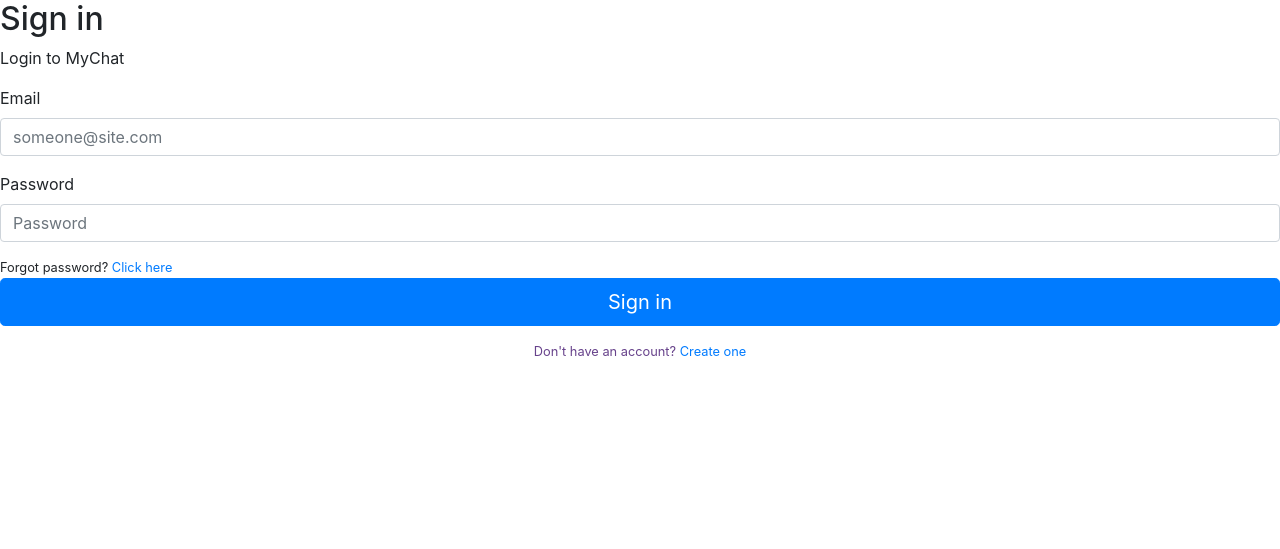
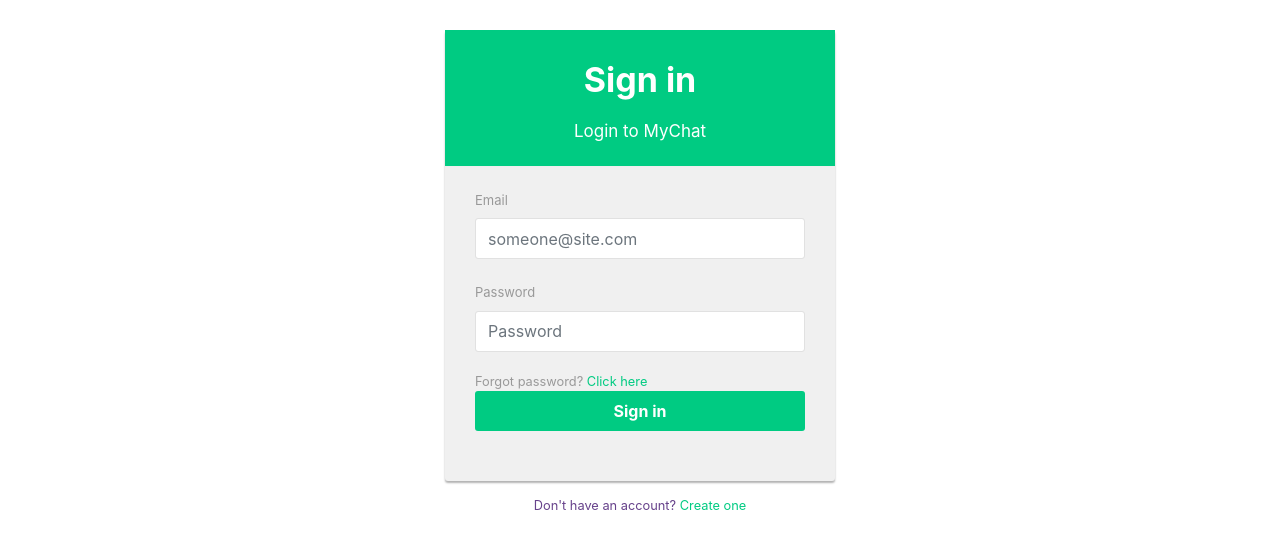
Before and after one commit to AriannaUrc/chatapp, a PHP site: page /signin.php in a window 1280 px wide. Shown: the top 549 px of the page. Run offline with PHP 8.4, Linux system fonts and the light colour scheme.

Commit message:
login front end

```diff
--- /dev/null
+++ b/css/signin.css
@@ -0,0 +1,84 @@
+body{
+    color: #999;
+}
+
+.form-control{
+    min-height: 41px;
+    box-shadow: none;
+    border-color: #e1e1e1;
+}
+
+.form-control:focus{
+    border-color: #00cb82;
+}
+
+.form-control, .btn{
+    border-radius: 3px;
+}
+
+.form-header{
+    margin: -30px -30px 20px;
+    padding: 30px 30px 10px;
+    text-align: center;
+    background: #00cb82;
+    border-bottom: 1px solid #eee;
+    color: #fff;
+}
+
+.form-header h2{
+    font-size: 34px;
+    font-weight: bold;
+    margin: 0 0 10px;
+}
+
+.form-header p{
+    margin: 20px 0 15px;
+    font-size: 17px;
+    line-height: normal;
+}
+
+.signin-form{
+    width: 390px;
+    margin: 0 auto;
+    padding: 30px 0;
+}
+
+.signin-form form{
+    color: #999;
+    border-radius: 3px;
+    margin-bottom: 15px;
+    background: #f0f0f0;
+    box-shadow: 0px 2px 2px rgba(0, 0, 0, 0.3);
+    padding: 30px;
+}
+
+.signin-form .form-group{
+    margin-bottom: 20px;
+}
+
+.signin-form label{
+    font-weight: normal;
+    font-size: 13px;
+}
+
+.signin-form .btn{
+    font-size: 16px;
+    font-weight: bold;
+    background: #00cb82;
+    border: none;
+    min-width: 200px;
+}
+
+.signin-form .btn:hover, .signin-form .btn:focus{
+    background: #00b073 !important;
+    outline: none;
+}
+
+.signin-form a{
+    color: #00cb82;
+}
+
+
+.signin-form a:hover{
+    text-decoration: underline;
+}
--- a/signin.php
+++ b/signin.php
@@ -16,12 +16,14 @@
     <script src="https://code.jquery.com/jquery-3.3.1.slim.min.js" integrity="sha384-q8i/X+965DzO0rT7abK41JStQIAqVgRVzpbzo5smXKp4YfRvH+8abtTE1Pi6jizo" crossorigin="anonymous"></script>
     <script src="https://cdnjs.cloudflare.com/ajax/libs/popper.js/1.14.7/umd/popper.min.js" integrity="sha384-UO2eT0CpHqdSJQ6hJty5KVphtPhzWj9WO1clHTMGa3JDZwrnQq4sF86dIHNDz0W1" crossorigin="anonymous"></script>
     <script src="https://stackpath.bootstrapcdn.com/bootstrap/4.3.1/js/bootstrap.min.js" integrity="sha384-JjSmVgyd0p3pXB1rRibZUAYoIIy6OrQ6VrjIEaFf/nJGzIxFDsf4x0xIM+B07jRM" crossorigin="anonymous"></script>
+    <link rel="stylesheet" type="text/css" href="css/signin.css">
 
     <div class="signin-form">
         <form action="" method="post">
             <div class="form-header">
                 <h2>Sign in</h2>
                 <p>Login to MyChat</p>
+            </div>
             <div class="form-group">
                 <label for="email">Email</label>
                 <input type="email" class="form-control" name="email" placeholder="someone@site.com" autocomplete="off" Required>
@@ -38,7 +40,6 @@
                 <button type="submit" class="btn btn-primary btn-block btn-lg">Sign in</button>
             </div>
             <!-- <?php //include("signin_user.php")?> -->
-            </div>
         </form>
 
         <div class="text-center small" style="color: #67428B;"> Don't have an account? <a href="signup.php">Create one</a></div>
```
Lines whose indentation alone changed are shown as unchanged.
